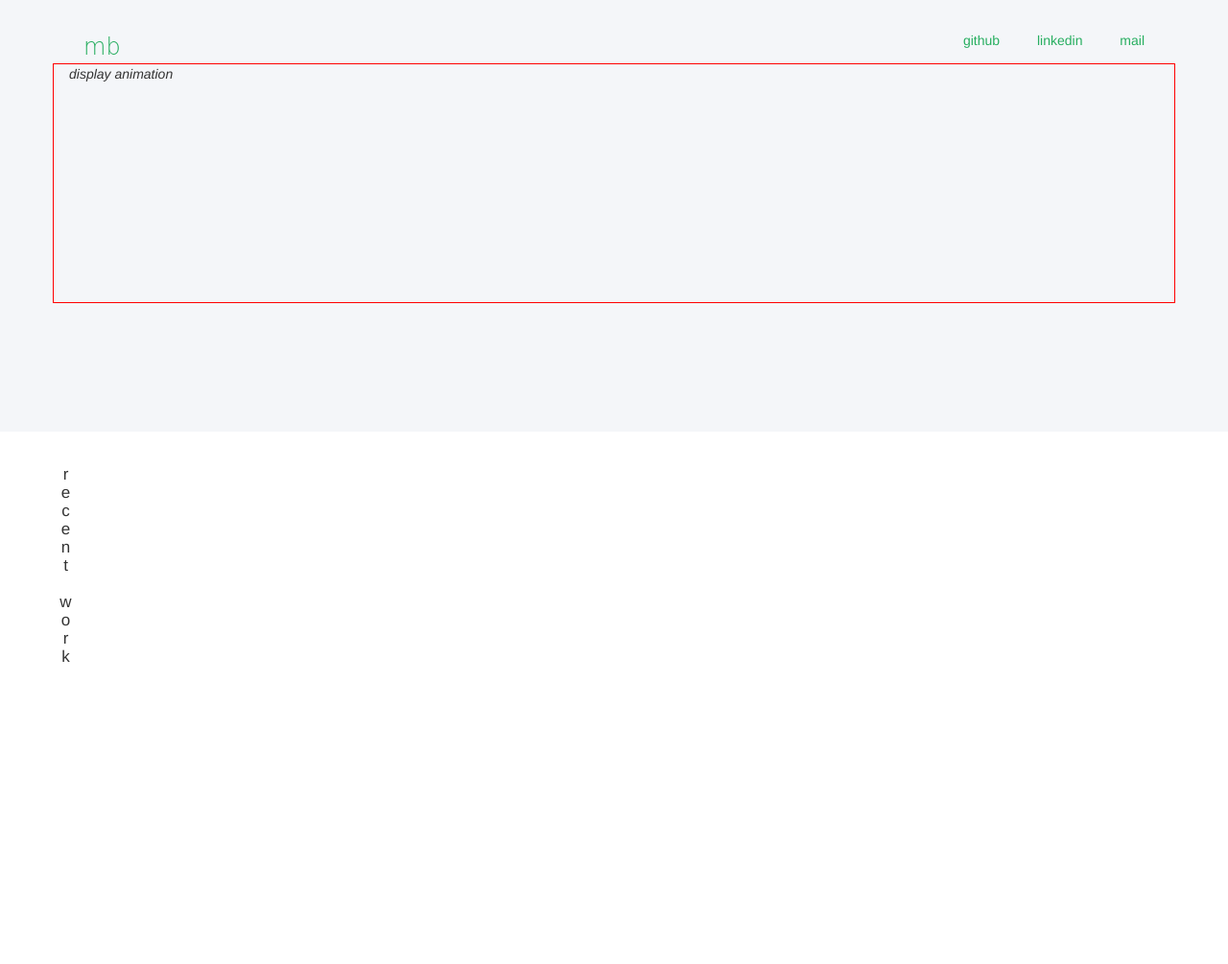
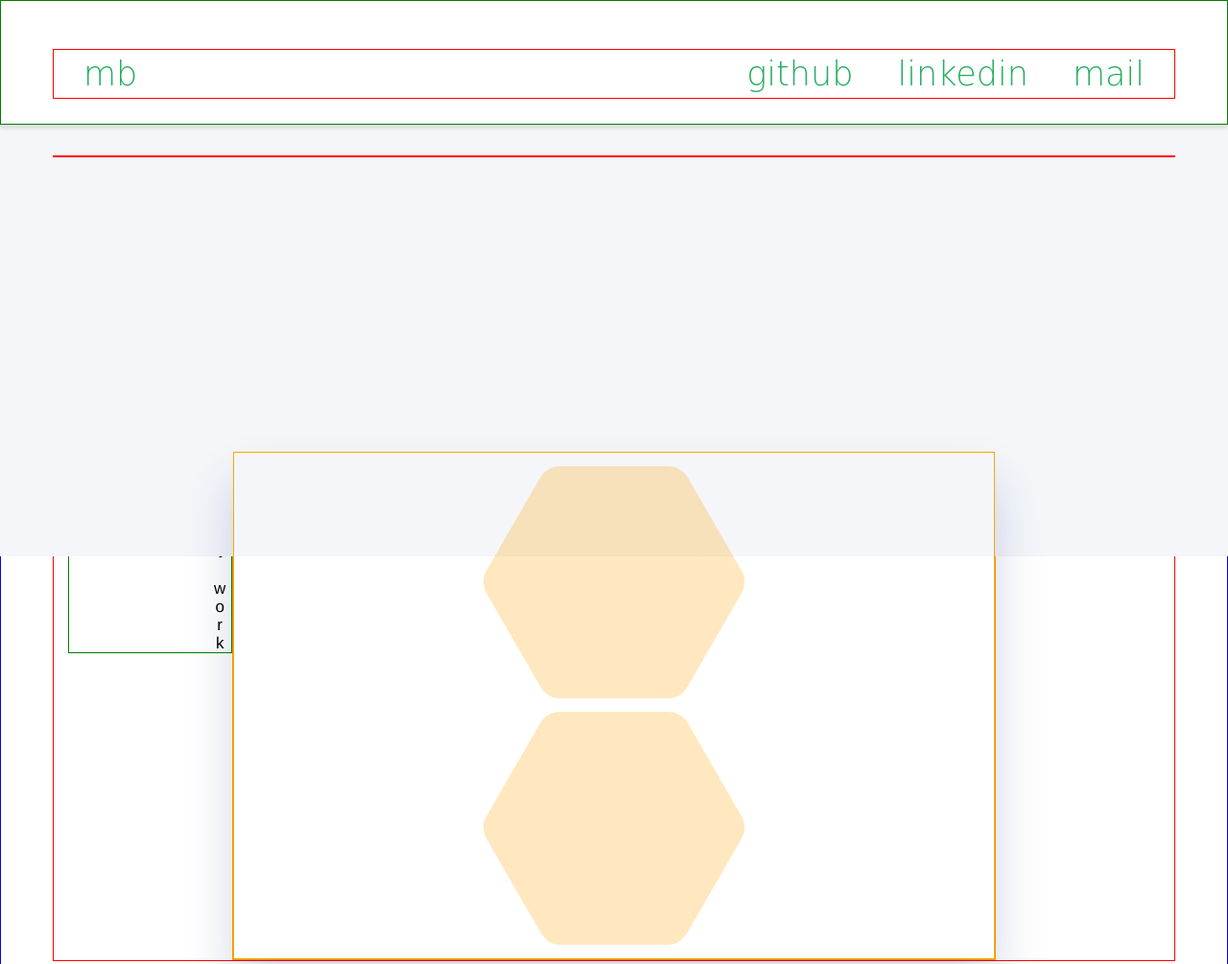
Before and after one commit to maitabe/martha.e.bernal, a website: page public/index.html in a window 1280 px wide. Shown: the top 1005 px of the page at 96% size. Before the commit the page ends 800 px from the top, so only its background shows below. Drawn offline with nearby package versions, Linux system fonts and the light colour scheme; a web font is replaced by a local one.

Commit message:
main layout

```diff
--- a/public/css/style.css
+++ b/public/css/style.css
@@ -81,8 +81,43 @@ a {
    ========================================================================== */
 
 header {
-	height: 120px;
+	height: 130px;
 	padding-top: 50px;
+	border:1px solid green;
+}
+
+.container{
+	max-width: 1170px;
+	border: 1px solid red;
+}
+
+.header-menu {
+	font-size: 35px;
+	font-family: 'Baloo', cursive;
+
+}
+
+header.site {
+    position: relative;
+    z-index: 100;
+    background: #fff;
+    box-shadow: 0 4px 4px 0 rgba(0, 0, 0, 0.1);
+    /*padding: 15px 0 0;
+    height: 90px;*/
+}
+
+.main-intro {
+	background-color: #f4f6f9;
+    padding-top: 2rem;
+    padding-bottom: 9rem;
+    min-height: 100vh;
+    -webkit-transform: translateZ(0);
+    transform: translateZ(0);
+    transition: cubic-bezier(.84,-.42,0,1.37) 2s min-height;
+}
+
+.main-intro.autoheight {
+    min-height: 450px;
 }
 
 .header {
@@ -105,6 +140,97 @@ header {
     min-height: 450px;
 }
 
+.main {
+    margin-top: -7rem;
+    padding-bottom: 9rem;
+    border: 1px solid blue;
+}
+
+.main-title {
+	border: 1px solid green;
+	width: 15%;
+	display: block;
+	float: left;
+    /*width: 80px;*/
+    /*position: fixed;*/
+    /*left: 0;
+    top: 0;
+    bottom: 0;*/
+    font-size: 17px;
+    ms-writing-mode: tb-rl;
+	-webkit-writing-mode: vertical-rl;
+	-moz-writing-mode: vertical-rl;
+	-ms-writing-mode: vertical-rl;
+	writing-mode: vertical-rl;
+	-webkit-text-orientation: upright;
+	-moz-text-orientation: upright;
+	-ms-text-orientation: upright;
+	text-orientation: upright;
+}
+
+.main-title li {
+	color: black;
+	text-align: center;
+}
+
+.main-column {
+	width: 70%;
+	display: block;
+	float: left;
+	border: 1px solid orange;
+}
+
+.main-space {
+	border: 1px solid green;
+	width: 15%;
+	display: block;
+	float: left;
+}
+
+
+.column-one {
+    width: 100%;
+    margin-left: 0;
+    margin-right: 0;
+    line-height: 0;
+    border: 1px solid orange;
+}
+
+.column-content {
+	/*background-color: #fff;*/
+    box-shadow: 0 2rem 3rem rgba(37,55,134,.2);
+    position: relative;
+    display: block;
+}
+
+.hex-holder{
+  position: relative;
+  margin: 1em auto;
+  width: 10em; height: 17.32em;
+  border-radius: 1em/ .5em;
+  opacity: .25;
+  background: orange;
+  transition: opacity .5s;
+  cursor: pointer;
+}
+
+.hex-holder:before, .hex-holder:after {
+  position: absolute;
+  width: inherit; height: inherit;
+  border-radius: inherit;
+  background: inherit;
+  content: '';
+}
+.hex-holder:before {
+  transform: rotate(60deg);
+}
+.hex-holder:after {
+  transform: rotate(-60deg);
+}
+.hex-holder:hover {
+  opacity: 1;
+}
+
 .row {
 	max-width: 75rem;
     margin-left: auto;
@@ -117,6 +243,7 @@ header {
     margin-right: auto;
     padding-left: 1rem;
     padding-right: 1rem;
+    border: 1px solid blue;
 }
 
 .logo-site {
@@ -125,7 +252,7 @@ header {
 	padding-left: 1rem;
     padding-right: 1rem;
     font-family: 'Baloo', cursive;
-    font-size: 24px;
+    /*font-size: 24px;*/
 }
 
 .header_menu {
@@ -177,6 +304,7 @@ nav {
 	-moz-text-orientation: upright;
 	-ms-text-orientation: upright;
 	text-orientation: upright;
+	border: 1px solid orange;
 }
 
 nav ul {
--- a/public/index.html
+++ b/public/index.html
@@ -15,7 +15,61 @@
 </head>
 <!-- <body ng-app="angularApp" ng-controller="mainCtrl"> -->
 <body class="body">
-<header class="header autoheight">
+<!-- header -->
+<header class="site">
+  <div class="container header-menu">
+    <div class="logo-site">
+      <a href="">mb</a>
+    </div>
+    <div class="header_menu">
+      <ul>
+        <li>
+          <a href="">github</a>
+        </li>
+        <li>
+          <a href="">linkedin</a>
+        </li>
+        <li>
+          <a href="">mail</a>
+        </li>
+      </ul>
+    </div>
+  </div>
+</header>
+<!-- end header -->
+
+<!-- intro -->
+<section>
+  <div class="main-intro autoheight">
+    <div class="container">
+    </div>
+  </div>
+  </div>
+</section>
+ <!-- end  intro-->
+
+<!-- recent works -->
+
+<section class="main">
+  <div class="container">
+    <div class="main-title">
+      <ul>
+        <li>recent work</li>
+    </ul>
+    </div>
+    <div class="main-column">
+      <ul class="column-one column-content">
+        <li class='hex-holder'></li>
+        <li class='hex-holder'></li>
+      </ul>
+    </div>
+    <div class="main-space"></div>
+  </div>
+</section>
+<!-- end recent works -->
+
+
+<!-- <header class="header autoheight">
   <div class="row container">
     <div class="logo-site">
       <a href="">mb</a>
@@ -45,7 +99,7 @@
     <li>recent work</li>
     <li></li>
   </ul>
-</nav>
+</nav> -->
 
 <!--   <div class="row">
     <div class="col-md-6 col-md-offset-3">
```
